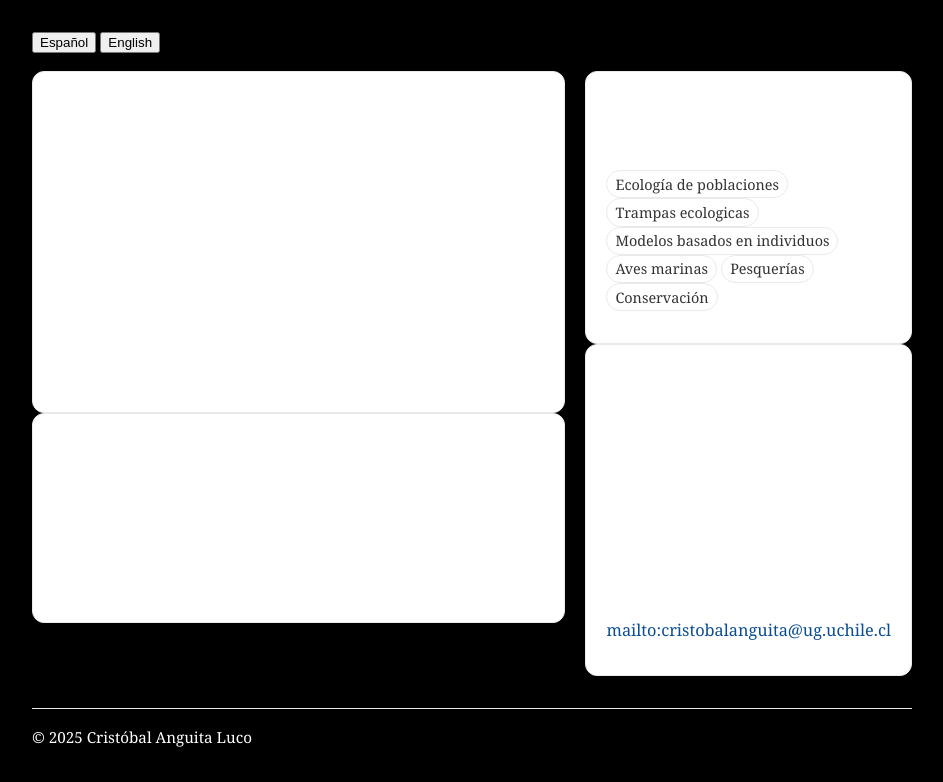
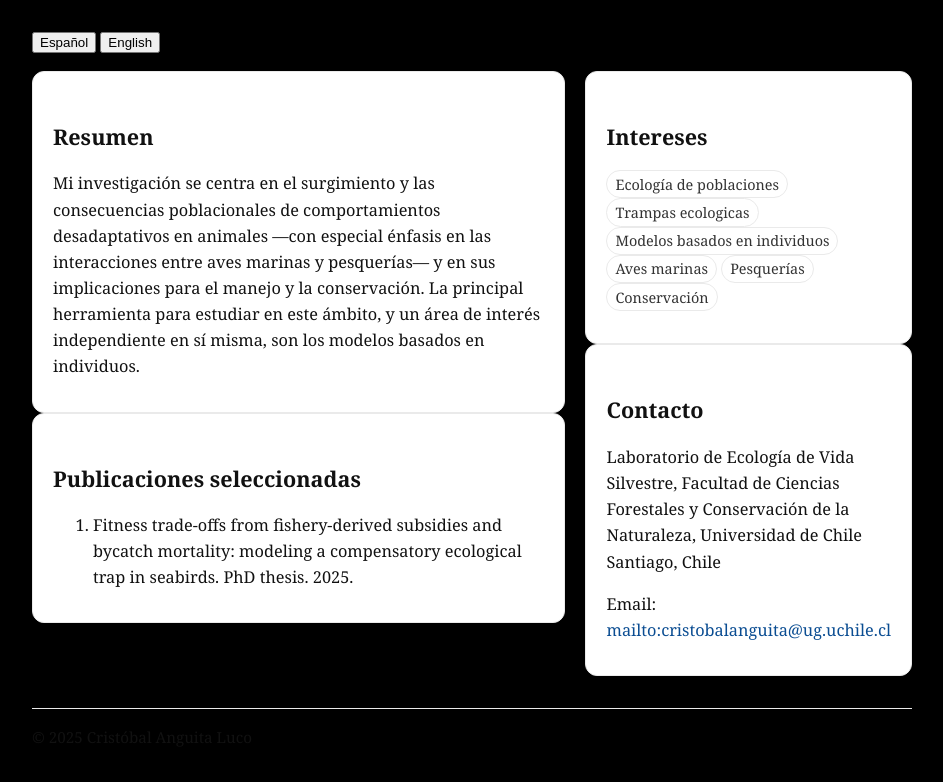
Before and after one commit to cristobalanguita/cristobalanguita.github.io, a plain HTML site: page index.html in a window 1280 px wide. Shown: the part 186-968 px from the top of the page, without its empty margins (168-1111 px from the left). Drawn offline with Linux system fonts and the light colour scheme.

Commit message:
Update index.html

```diff
--- a/index.html
+++ b/index.html
@@ -17,7 +17,7 @@
 body {
   margin: 0;
   padding: 0;
-  color: white; /* Texto blanco */
+  color: var(--fg); /* Usar la variable para texto */
   background: black; /* Fondo negro */
   font-family: Georgia, "Times New Roman", Times, serif;
   line-height: 1.6;
```
